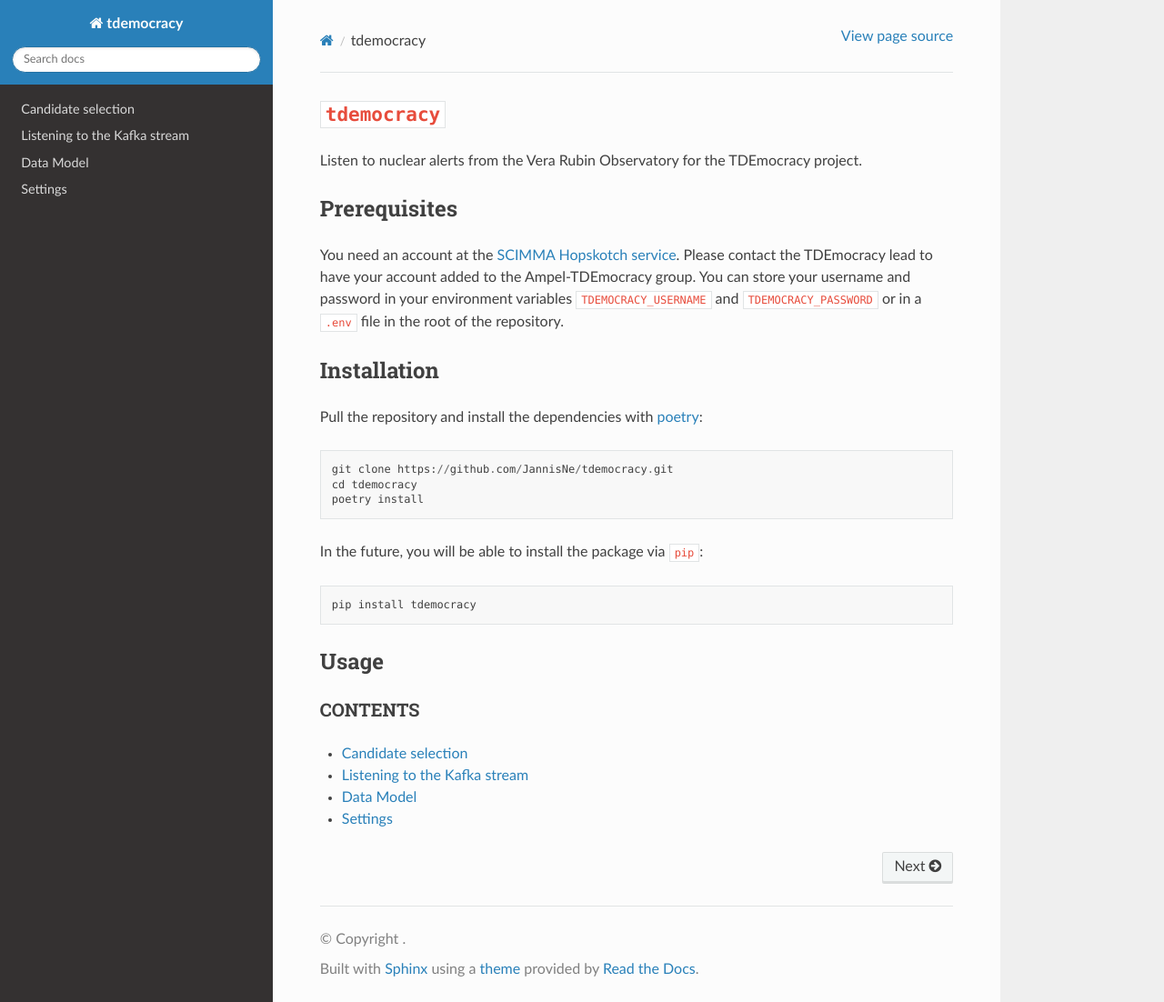
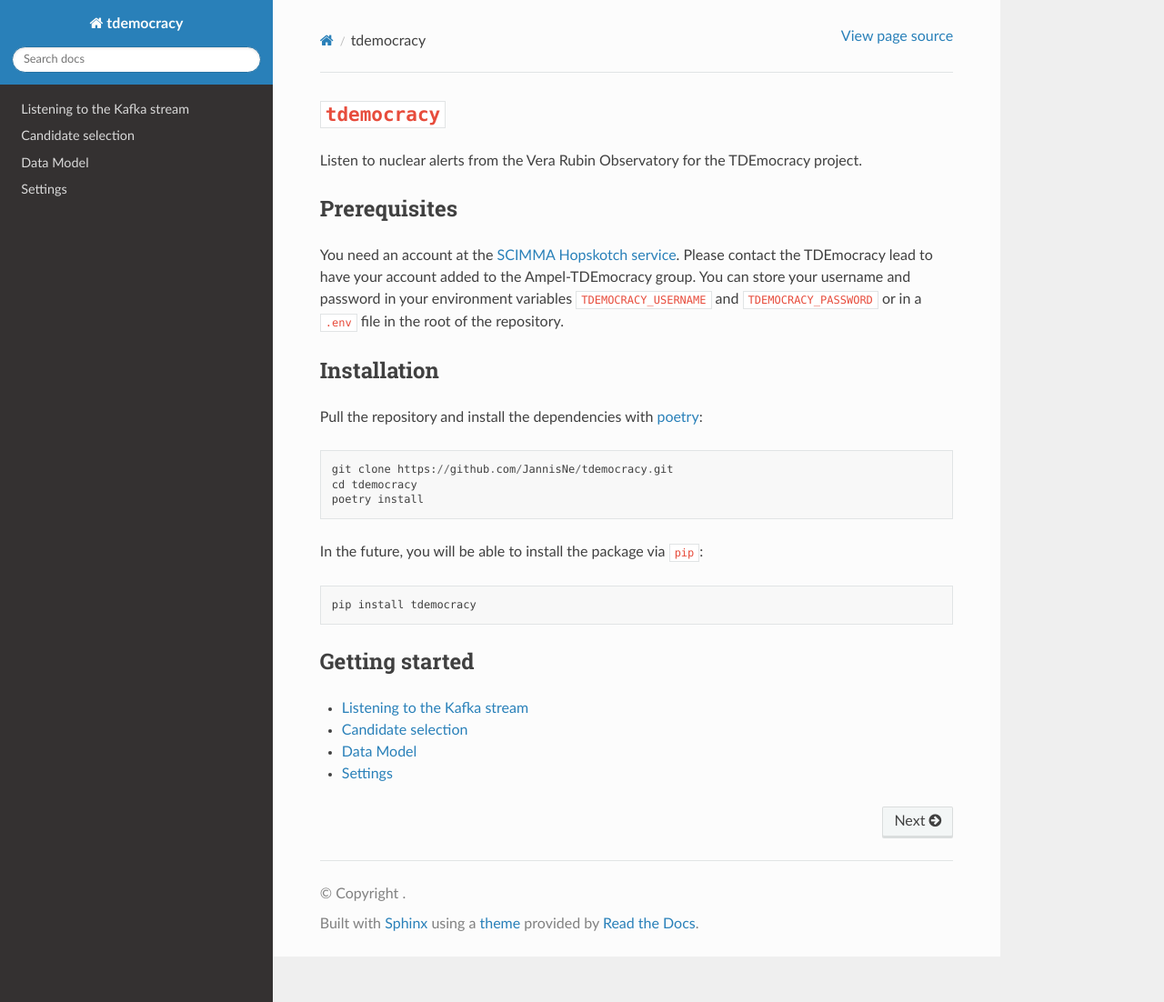
Before and after one commit to JannisNe/tdemocracy, a Sphinx documentation site: the page built from docs/index.rst, in a window 1280 px wide and 1102 px high. Shown: the whole window at 91% size. Built offline with Sphinx 7.4.7 and the Read the Docs theme 3.1.0, drawn with Linux system fonts in a browser that asks for light colours.

Commit message:
remove usage and contents headings

```diff
--- a/docs/index.rst
+++ b/docs/index.rst
@@ -28,17 +28,13 @@
    pip install tdemocracy
 
 
-Usage
------
+Getting started
+---------------
 
 
-********
-CONTENTS
-********
-
 .. toctree::
+   listen
    selection
-   listen
    model
    settings
    :maxdepth: 1
```
